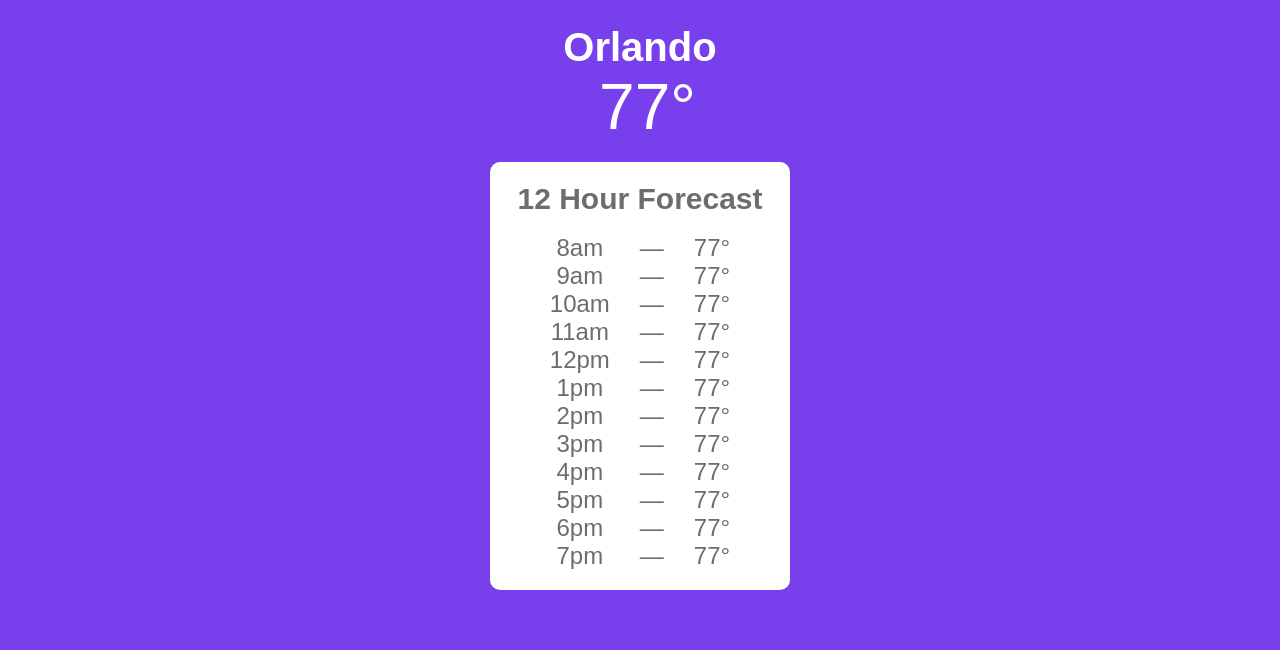
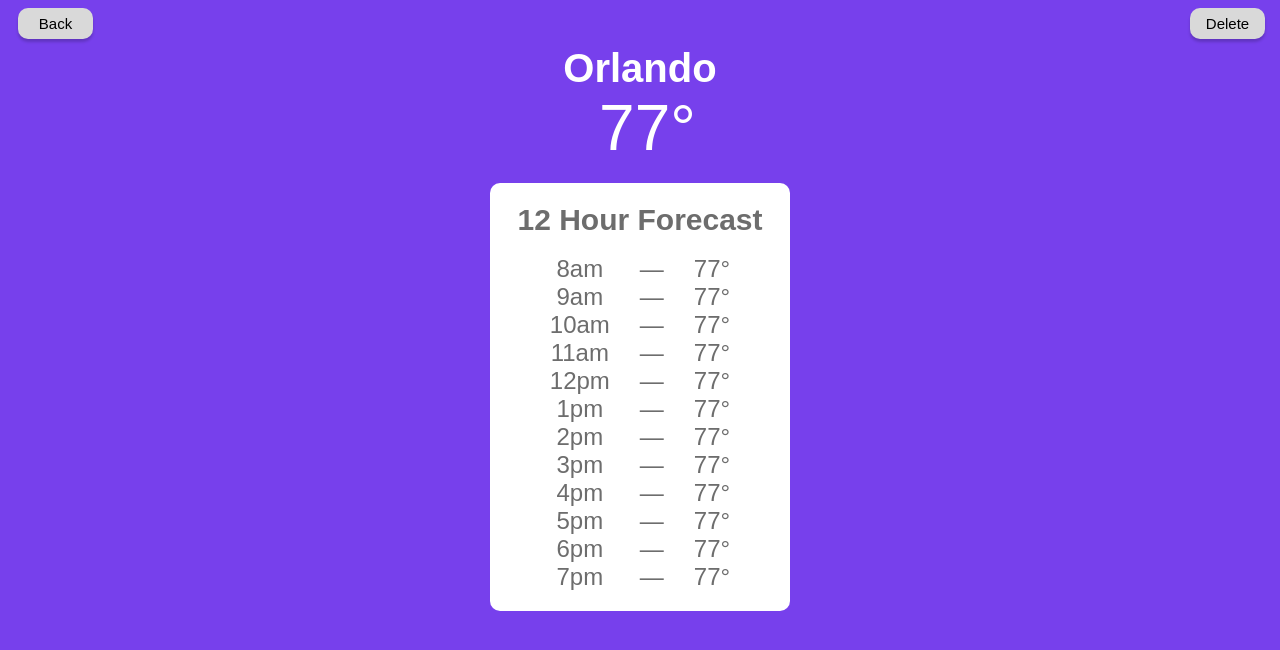
Before and after one commit to brooksmckinley/weather, a React (Create React App) app in the folder frontend/: page /forecast in a window 1280 px wide. Shown: the top 650 px of the page. Built offline with nearby package versions, Linux system fonts and the light colour scheme.

Commit message:
Buttons for forecast page. Not linked yet.

```diff
--- a/frontend/src/pages/Forecast.js
+++ b/frontend/src/pages/Forecast.js
@@ -3,6 +3,11 @@ import './forecast.css';
 
 function Forecast({cityName, currentTemp}) {
     return <div className="forecastPage">
+        <div className="forecastButton">
+            <button type = "button">Back</button>
+            <button type = "button" class="delete">Delete</button>
+        </div>
+        <br></br>
         <div className="forecastCity">
             <b>{cityName}</b>
             <br></br>
--- a/frontend/src/pages/forecast.css
+++ b/frontend/src/pages/forecast.css
@@ -4,7 +4,7 @@
     font-size:40px;
     font-family:'Quicksand', sans-serif;
     text-align: center;
-    margin-top: 25px;
+    margin-top: 20px;
 }
 
 .foreCurrentTemp {
@@ -19,3 +19,26 @@
     text-align: center;
     margin:auto;
 }
+
+
+
+button{
+    text-align: center;
+    padding: 7px;
+    font-size: 15px;
+    width: 75px;
+    background-color: #D9D9D9;
+    color: black;
+    border-radius: 10px;
+    border: none;
+    margin-left:10px;
+    box-shadow: 0px 3px 3px #00000030;
+    display:inline;
+    position:fixed;
+}
+
+button.delete{
+    margin-right: 10px;
+    display:inline;
+    right: 5px;
+}
```
